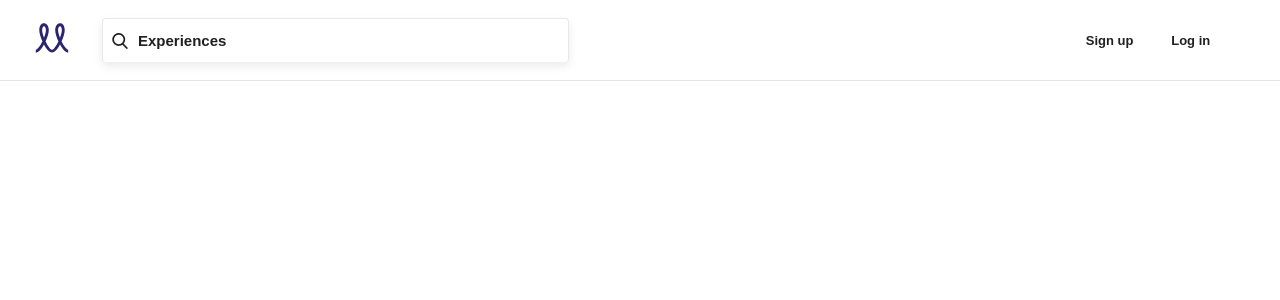
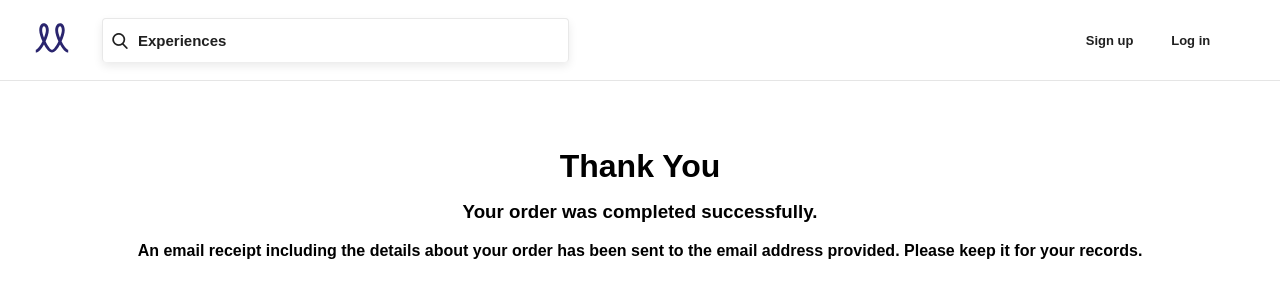
Before and after one commit to jemilalghani/moment, a React (Create React App) app: page /thankyou in a window 1280 px wide. Shown: the top 300 px of the page. Built offline with nearby package versions, Linux system fonts and the light colour scheme; no server answers.

Commit message:
added redirect to thank you page

```diff
--- a/src/App.js
+++ b/src/App.js
@@ -15,6 +15,7 @@ import HostPage from "./components/Host/HostPage";
 import Register from "./components/LoginRegister/Register";
 import "./App.scss";
 import "./reset.css";
+import ThankYou from "./components/ThankYou/ThankYou";
 
 class App extends Component {
   // componentDidMount() {
@@ -50,6 +51,7 @@ class App extends Component {
             <Route path="/checkout" component={CheckOut} />
             <Route path="/trips" component={Trips} />
             <Route path="/admin" component={Admin} />
+            <Route path="/thankyou" component={ThankYou} />
             <Route exact path="/" component={Moments} />
           </Switch>
         </div>
--- a/src/components/CheckOut/CheckOut.js
+++ b/src/components/CheckOut/CheckOut.js
@@ -44,6 +44,9 @@ class CheckOut extends Component {
           .then(() => {
             alert("sent");
           });
+        this.props.history.push({
+          pathname: "/thankyou"
+        });
       });
   };
 
@@ -117,6 +120,7 @@ class CheckOut extends Component {
     console.log("date in render", this.state.date);
     console.log("formate date", this.state.date);
     console.log("moment in render", this.state.moment);
+    console.log("props in checkout", this.props);
 
     // console.log("moment", moment);
     const total = this.state.moment.price * this.state.guests;
@@ -162,8 +166,9 @@ class CheckOut extends Component {
                   Moment knows how to reach you.
                 </p>
               </div>
+
               <h4>E-mail</h4>
-              <div>
+              <div className="email-box">
                 <input
                   type="text"
                   placeholder="Your Email"
--- /dev/null
+++ b/src/components/ThankYou/ThankYou.js
@@ -0,0 +1,25 @@
+import React, { Component } from "react";
+import "./ThankYou.scss";
+
+class ThankYou extends Component {
+  componentDidMount() {
+    window.scrollTo(0, 0);
+  }
+
+  render() {
+    return (
+      <div className="thankyou-container">
+        <div className="thankyou-wrapper">
+          <h1>Thank You</h1>
+          <h3>Your order was completed successfully.</h3>
+          <h4>
+            An email receipt including the details about your order has been
+            sent to the email address provided. Please keep it for your records.
+          </h4>
+        </div>
+      </div>
+    );
+  }
+}
+
+export default ThankYou;
```
Also changed, not shown: src/components/ThankYou/ThankYou.scss (added).
